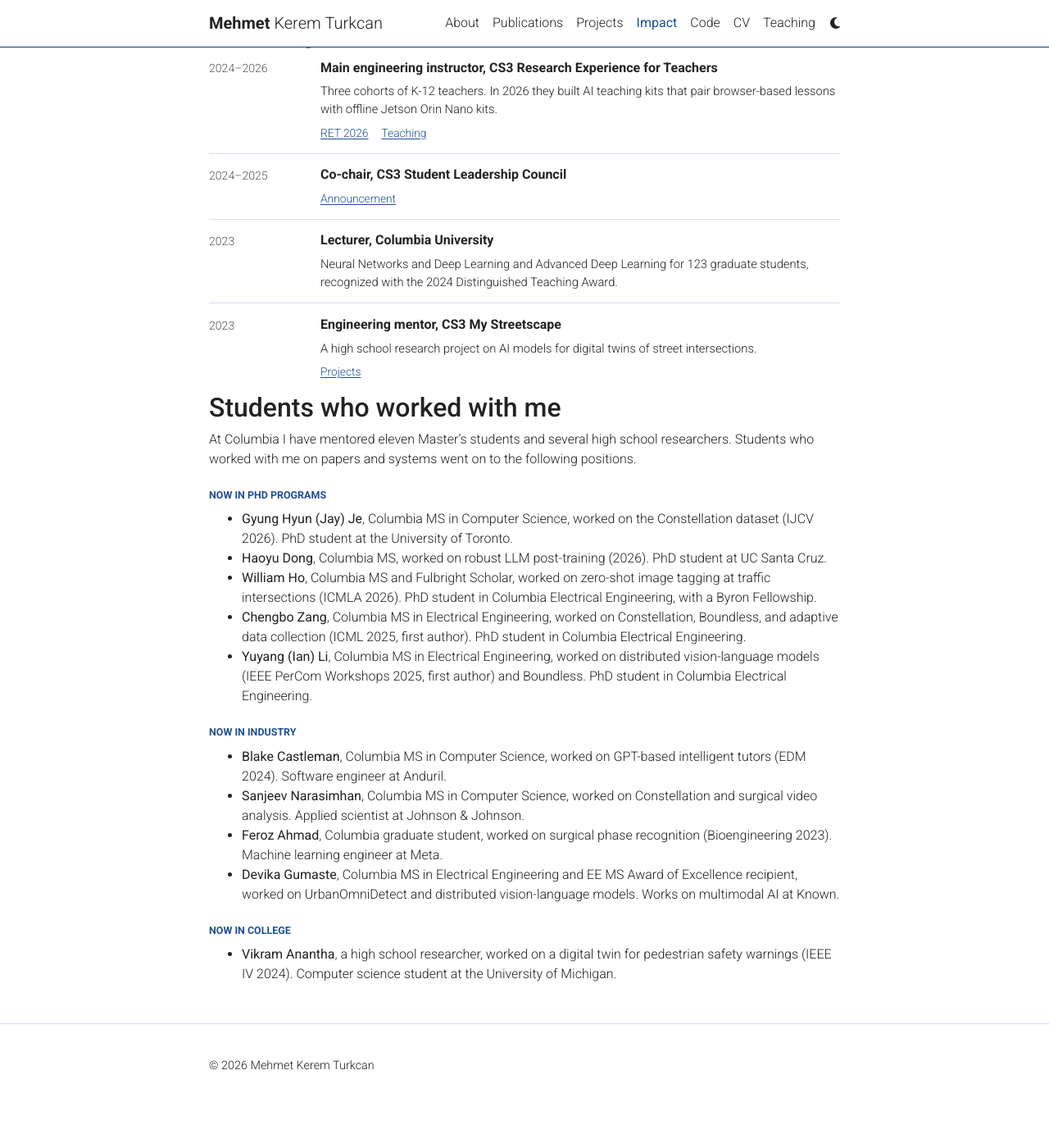
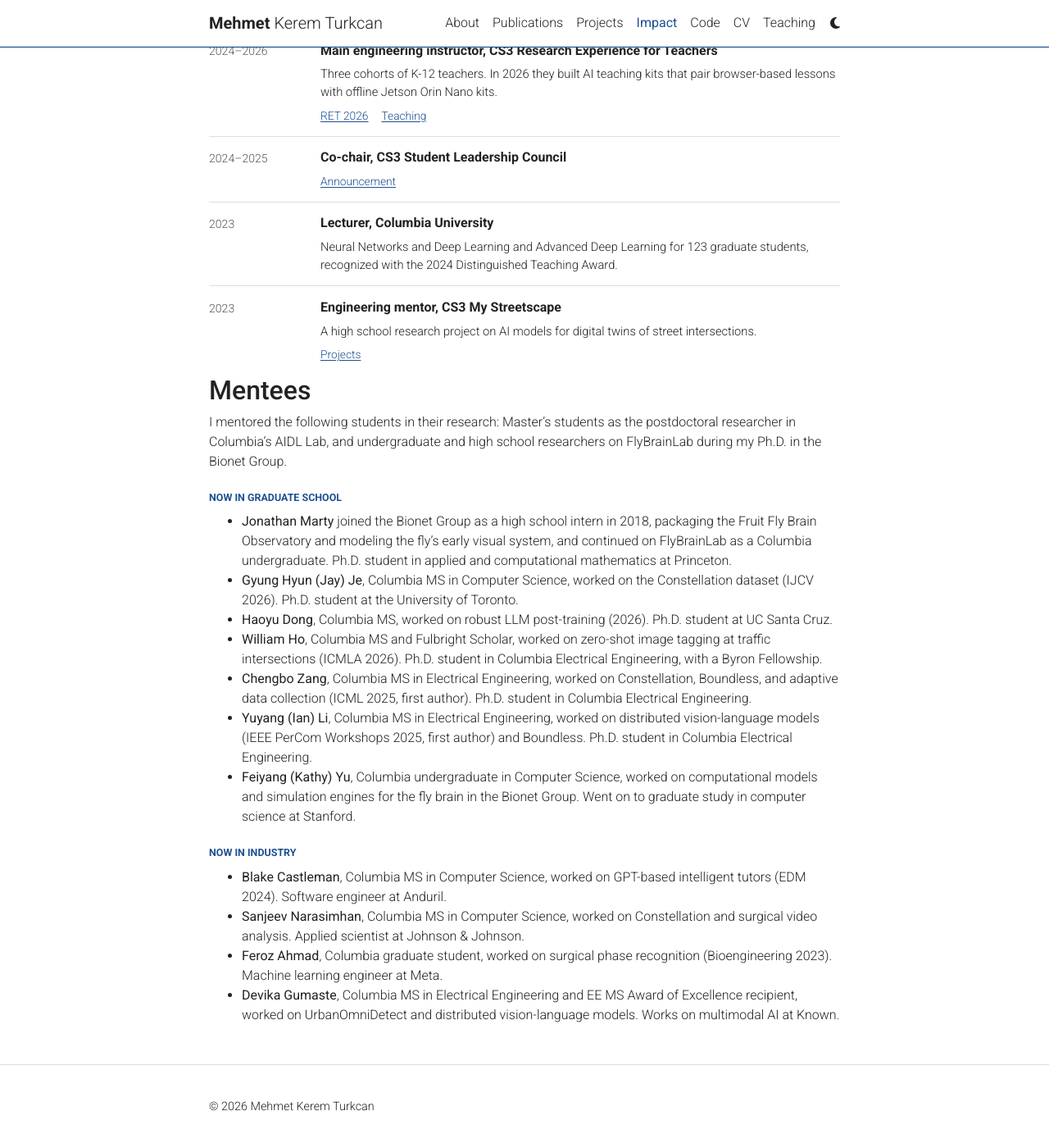
Before and after one commit to mkturkcan/mkturkcan.github.io, a Jekyll site: the page built from _pages/impact.md, in a window 1280 px wide and 1400 px high, scrolled down 3293 px. Shown: the top 1394 px of the window at 82% size. Built offline with Jekyll 4.4.1, drawn with Linux system fonts in a browser that asks for light colours; before the commit the page ends 4643 px from its top, so only the background shows below that; some of the changed text lies outside the part shown.

Commit message:
List mentees on the Impact page
Adds Jonathan Marty and Feiyang (Kathy) Yu from the Bionet Group.

```diff
--- a/_pages/impact.md
+++ b/_pages/impact.md
@@ -3,7 +3,7 @@
 permalink: /impact/
 title: Impact
 seo_title: "Impact: Recognition, Coverage, Adoption, and Students"
-description: Recognition, coverage and public talks, open-source adoption, citations, teaching, and where students who worked with me went next.
+description: Recognition, coverage and public talks, open-source adoption, citations, teaching, and where my mentees went next.
 nav: true
 nav_order: 3.5
 ---
@@ -252,18 +252,20 @@
   </div>
 </div>
 
-## Students who worked with me
+## Mentees
 
-At Columbia I have mentored eleven Master's students and several high school researchers. Students who worked with me on papers and systems went on to the following positions.
+I mentored the following students in their research: Master's students as the postdoctoral researcher in Columbia's AIDL Lab, and undergraduate and high school researchers on FlyBrainLab during my Ph.D. in the Bionet Group.
 
-### Now in PhD programs
+### Now in graduate school
 {: .impact-group}
 
-- **Gyung Hyun (Jay) Je**, Columbia MS in Computer Science, worked on the Constellation dataset (IJCV 2026). PhD student at the University of Toronto.
-- **Haoyu Dong**, Columbia MS, worked on robust LLM post-training (2026). PhD student at UC Santa Cruz.
-- **William Ho**, Columbia MS and Fulbright Scholar, worked on zero-shot image tagging at traffic intersections (ICMLA 2026). PhD student in Columbia Electrical Engineering, with a Byron Fellowship.
-- **Chengbo Zang**, Columbia MS in Electrical Engineering, worked on Constellation, Boundless, and adaptive data collection (ICML 2025, first author). PhD student in Columbia Electrical Engineering.
-- **Yuyang (Ian) Li**, Columbia MS in Electrical Engineering, worked on distributed vision-language models (IEEE PerCom Workshops 2025, first author) and Boundless. PhD student in Columbia Electrical Engineering.
+- **Jonathan Marty** joined the Bionet Group as a high school intern in 2018, packaging the Fruit Fly Brain Observatory and modeling the fly's early visual system, and continued on FlyBrainLab as a Columbia undergraduate. Ph.D. student in applied and computational mathematics at Princeton.
+- **Gyung Hyun (Jay) Je**, Columbia MS in Computer Science, worked on the Constellation dataset (IJCV 2026). Ph.D. student at the University of Toronto.
+- **Haoyu Dong**, Columbia MS, worked on robust LLM post-training (2026). Ph.D. student at UC Santa Cruz.
+- **William Ho**, Columbia MS and Fulbright Scholar, worked on zero-shot image tagging at traffic intersections (ICMLA 2026). Ph.D. student in Columbia Electrical Engineering, with a Byron Fellowship.
+- **Chengbo Zang**, Columbia MS in Electrical Engineering, worked on Constellation, Boundless, and adaptive data collection (ICML 2025, first author). Ph.D. student in Columbia Electrical Engineering.
+- **Yuyang (Ian) Li**, Columbia MS in Electrical Engineering, worked on distributed vision-language models (IEEE PerCom Workshops 2025, first author) and Boundless. Ph.D. student in Columbia Electrical Engineering.
+- **Feiyang (Kathy) Yu**, Columbia undergraduate in Computer Science, worked on computational models and simulation engines for the fly brain in the Bionet Group. Went on to graduate study in computer science at Stanford.
 
 ### Now in industry
 {: .impact-group}
@@ -272,8 +274,3 @@
 - **Sanjeev Narasimhan**, Columbia MS in Computer Science, worked on Constellation and surgical video analysis. Applied scientist at Johnson & Johnson.
 - **Feroz Ahmad**, Columbia graduate student, worked on surgical phase recognition (Bioengineering 2023). Machine learning engineer at Meta.
 - **Devika Gumaste**, Columbia MS in Electrical Engineering and EE MS Award of Excellence recipient, worked on UrbanOmniDetect and distributed vision-language models. Works on multimodal AI at Known.
-
-### Now in college
-{: .impact-group}
-
-- **Vikram Anantha**, a high school researcher, worked on a digital twin for pedestrian safety warnings (IEEE IV 2024). Computer science student at the University of Michigan.
```
